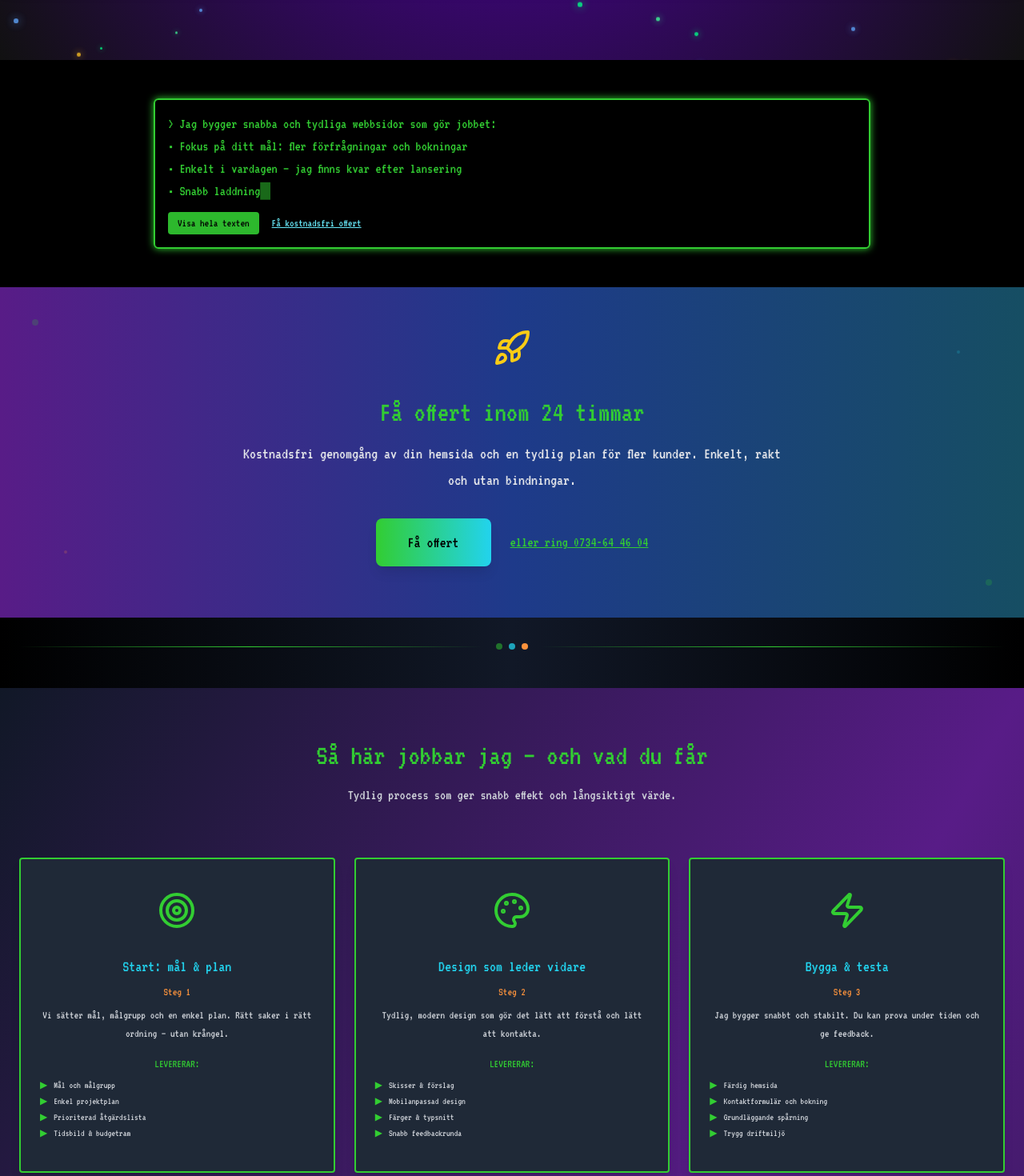
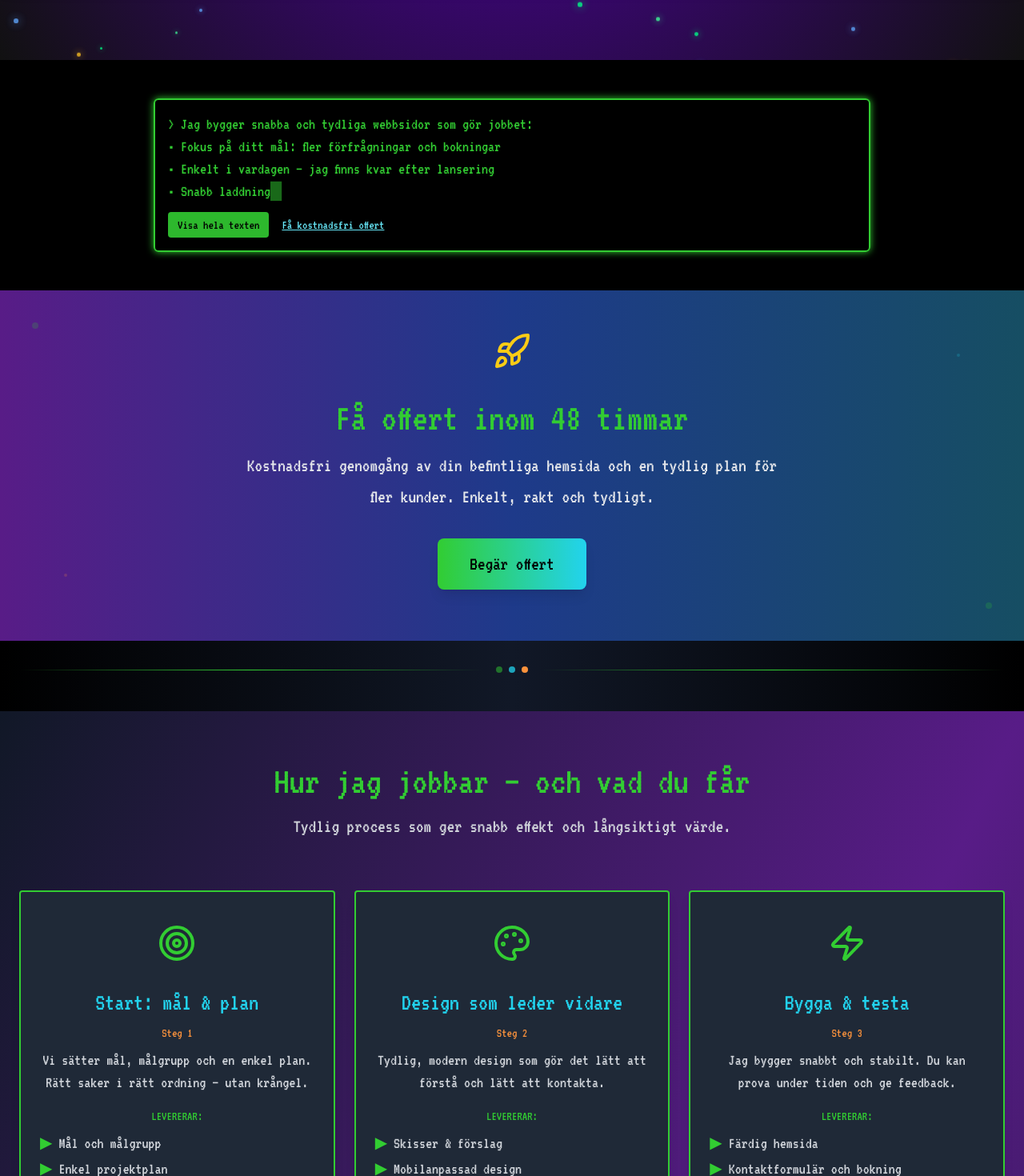
Before and after one commit to isanemka/pixelpioneer, a Vue app: page / in a window 1280 px wide. Shown: the part 817-2287 px from the top of the page at 80% size. Built offline with nearby package versions, Linux system fonts and the light colour scheme; a web font is replaced by a local one.

Commit message:
fix: larger text for readability

```diff
--- a/src/components/About.vue
+++ b/src/components/About.vue
@@ -3,7 +3,7 @@
     <div class="max-w-4xl mx-auto text-limegreen border-2 border-limegreen shadow-limegreen p-4 rounded-md">
       <!-- Typing text effect (accessible) -->
       <p
-        class="text-md md:text-lg leading-relaxed"
+        class="text-lg md:text-xl leading-relaxed"
         role="status"
         aria-live="polite"
         :aria-busy="isTyping ? 'true' : 'false'"
@@ -19,13 +19,13 @@
         <button
           v-if="isTyping"
           @click="skipTyping"
-          class="text-xs md:text-sm text-black bg-limegreen/90 hover:bg-limegreen px-3 py-1 rounded transition"
+          class="text-sm md:text-base text-black bg-limegreen/90 hover:bg-limegreen px-3 py-1 rounded transition"
         >
           Visa hela texten
         </button>
         <a
           href="#contact"
-          class="text-xs md:text-sm underline text-cyan-300 hover:text-cyan-200"
+          class="text-sm md:text-base underline text-cyan-300 hover:text-cyan-200"
         >
           Få kostnadsfri offert
         </a>
@@ -33,8 +33,8 @@
 
       <!-- Services -->
       <div v-if="showServices" class="fade-in">
-        <h3 class="mt-8 text-xl md:text-2xl text-orange-400 underline">Tjänster</h3>
-        <p class="text-base md:text-lg text-gray-300 mt-2">
+        <h3 class="mt-8 text-2xl md:text-3xl text-orange-400 underline">Tjänster</h3>
+        <p class="text-lg md:text-xl text-gray-300 mt-2">
           Implementeringar som ger snabb effekt – allt kan kombineras och växa med ditt företag.
         </p>
 
@@ -45,9 +45,9 @@
             <div class="flex items-start gap-3">
               <component :is="svc.icon" class="text-cyan-300" :size="22" />
               <div>
-                <h4 class="text-cyan-400 text-lg">{{ svc.name }}</h4>
-                <p class="text-limegreen">{{ svc.value }}</p>
-                <p class="text-gray-400 text-sm mt-1">{{ svc.includes }}</p>
+                <h4 class="text-cyan-400 text-xl">{{ svc.name }}</h4>
+                <p class="text-limegreen text-base md:text-lg">{{ svc.value }}</p>
+                <p class="text-gray-400 text-base md:text-lg mt-1">{{ svc.includes }}</p>
               </div>
             </div>
           </article>
--- a/src/components/Approach.vue
+++ b/src/components/Approach.vue
@@ -3,8 +3,8 @@
     <div class="container mx-auto relative z-10">
 
       <!-- HEADLINE -->
-      <h2 class="text-3xl md:text-4xl font-bold text-center mb-4 text-limegreen">Så här jobbar jag – och vad du får</h2>
-      <p class="text-center text-gray-300 mb-16 max-w-3xl mx-auto px-4 text-lg">
+      <h2 class="text-4xl md:text-5xl font-bold text-center mb-4 text-limegreen">Hur jag jobbar – och vad du får</h2>
+      <p class="text-center text-gray-300 mb-16 max-w-3xl mx-auto px-4 text-xl md:text-2xl">
         Tydlig process som ger snabb effekt och långsiktigt värde.
       </p>
 
@@ -24,12 +24,12 @@
                 class="text-limegreen"
               />
             </div>
-            <h3 class="text-xl font-bold mb-2 text-cyan-400">{{ approach.title }}</h3>
-            <p class="text-orange-400 text-sm mb-2">{{ approach.phase }}</p>
-            <p class="text-gray-300 mb-4 text-sm leading-relaxed">{{ approach.description }}</p>
+            <h3 class="text-3xl font-bold mb-2 text-cyan-400">{{ approach.title }}</h3>
+            <p class="text-orange-400 text-base mb-2">{{ approach.phase }}</p>
+            <p class="text-gray-300 mb-4 text-lg md:text-xl leading-relaxed">{{ approach.description }}</p>
             <div class="mb-4">
-              <h4 class="text-limegreen font-bold text-sm mb-2">LEVERERAR:</h4>
-              <ul class="text-xs text-gray-300 space-y-1">
+              <h4 class="text-limegreen font-bold text-base mb-2">LEVERERAR:</h4>
+              <ul class="text-lg md:text-xl text-gray-300 space-y-1">
                 <li v-for="deliverable in approach.deliverables" :key="deliverable" class="flex items-center">
                   <span class="text-limegreen mr-2">▶</span>{{ deliverable }}
                 </li>
@@ -41,8 +41,8 @@
 
       <!-- RESULTS & BENEFITS -->
       <div class="mb-20">
-        <h3 class="text-2xl md:text-3xl font-bold text-center mb-4 text-orange-400">Resultat du märker</h3>
-        <p class="text-center text-gray-300 mb-12 max-w-2xl mx-auto px-6">
+        <h3 class="text-3xl md:text-4xl font-bold text-center mb-4 text-orange-400">Resultat du märker</h3>
+        <p class="text-center text-gray-300 mb-12 max-w-2xl mx-auto px-6 text-xl md:text-2xl">
           Konkret effekt för din verksamhet: fler förfrågningar, tydligare budskap och smidigare upplevelse.
         </p>
         <div class="grid grid-cols-1 sm:grid-cols-2 lg:grid-cols-3 gap-8 px-6 max-w-6xl mx-auto">
@@ -55,10 +55,10 @@
                 class="text-limegreen"
               />
             </div>
-            <h3 class="text-xl lg:text-2xl text-cyan-400 font-vt323 mb-3">{{ benefit.title }}</h3>
-            <p class="text-gray-300 text-sm lg:text-base leading-relaxed mb-4">{{ benefit.description }}</p>
+            <h3 class="text-3xl text-cyan-400 font-vt323 mb-3">{{ benefit.title }}</h3>
+            <p class="text-gray-300 text-xl md:text-2xl leading-relaxed mb-4">{{ benefit.description }}</p>
             <div class="space-y-2">
-              <div v-for="feature in benefit.features" :key="feature" class="flex items-center text-xs lg:text-sm text-limegreen">
+              <div v-for="feature in benefit.features" :key="feature" class="flex items-center text-lg md:text-xl text-limegreen">
                 <span class="mr-2">▶</span>{{ feature }}
               </div>
             </div>
@@ -68,10 +68,10 @@
 
       <!-- TECHNICAL FOUNDATION -->
       <div class="text-center">
-        <h3 class="text-2xl font-vt323 text-orange-400 mb-6">MODERN & SÄKER GRUND</h3>
+        <h3 class="text-3xl font-vt323 text-orange-400 mb-6">MODERN & SÄKER GRUND</h3>
         <div class="max-w-4xl mx-auto px-6">
-          <p class="text-lg text-gray-300 mb-8 leading-relaxed">
-            Bygger med beprövad, modern teknik som garanterar säkerhet, hastighet och framtidssäkerhet för ditt företag.
+          <p class="text-xl text-gray-300 mb-8 leading-relaxed">
+            Bygger med beprövad, modern teknik som garanterar säkerhet, hastighet och framtidssäkerhet för dig och ditt företag.
           </p>
 
           <!-- Benefit cards -->
@@ -80,24 +80,24 @@
               <div class="w-12 h-12 flex items-center justify-center rounded-full bg-gray-700 border border-limegreen mb-3 mx-auto">
                 <component :is="Zap" :size="24" class="text-limegreen" />
               </div>
-              <h4 class="text-cyan-400 font-bold mb-2">Snabb & responsiv</h4>
-              <p class="text-gray-300 text-sm">Optimerad kod för alla enheter</p>
+              <h4 class="text-cyan-400 font-bold mb-2 text-lg">Snabb & responsiv</h4>
+              <p class="text-gray-300 text-base">Optimerad kod för alla enheter</p>
             </div>
 
             <div class="bg-gray-800 border border-cyan-400 rounded-lg p-4">
               <div class="w-12 h-12 flex items-center justify-center rounded-full bg-gray-700 border border-limegreen mb-3 mx-auto">
                 <component :is="Shield" :size="24" class="text-limegreen" />
               </div>
-              <h4 class="text-cyan-400 font-bold mb-2">Säker & stabil</h4>
-              <p class="text-gray-300 text-sm">Moderna säkerhetslösningar och regelbundna uppdateringar</p>
+              <h4 class="text-cyan-400 font-bold mb-2 text-lg">Säker & stabil</h4>
+              <p class="text-gray-300 text-base">Moderna säkerhetslösningar och regelbundna uppdateringar</p>
             </div>
 
             <div class="bg-gray-800 border border-cyan-400 rounded-lg p-4">
               <div class="w-12 h-12 flex items-center justify-center rounded-full bg-gray-700 border border-limegreen mb-3 mx-auto">
                 <component :is="TrendingUp" :size="24" class="text-limegreen" />
               </div>
-              <h4 class="text-cyan-400 font-bold mb-2">Framtidssäker</h4>
-              <p class="text-gray-300 text-sm">Skalbar arkitektur som växer med ditt företag</p>
+              <h4 class="text-cyan-400 font-bold mb-2 text-lg">Framtidssäker</h4>
+              <p class="text-gray-300 text-base">Skalbar arkitektur som växer med ditt företag</p>
             </div>
           </div>
         </div>
--- a/src/components/CTA.vue
+++ b/src/components/CTA.vue
@@ -13,27 +13,20 @@
         <component :is="Rocket" :size="48" class="text-yellow-400 mx-auto mb-4 animate-bounce" />
       </div>
 
-      <h2 class="text-3xl md:text-4xl font-bold mb-4 text-limegreen">
-        Få offert inom 24 timmar
+      <h2 class="text-4xl md:text-5xl font-bold mb-4 text-limegreen">
+        Få offert inom 48 timmar
       </h2>
-      <p class="text-xl text-gray-200 mb-8 max-w-2xl mx-auto leading-relaxed">
-        Kostnadsfri genomgång av din hemsida och en tydlig plan för fler kunder. Enkelt, rakt och utan bindningar.
+      <p class="text-2xl text-gray-200 mb-8 max-w-2xl mx-auto leading-relaxed">
+        Kostnadsfri genomgång av din befintliga hemsida och en tydlig plan för fler kunder. Enkelt, rakt och tydligt.
       </p>
 
       <div class="flex flex-col sm:flex-row gap-4 sm:gap-6 justify-center items-center">
         <a
           href="#contact"
-          class="group bg-gradient-to-r from-limegreen to-cyan-400 text-black px-8 md:px-10 py-4 rounded-lg font-bold hover:from-cyan-400 hover:to-limegreen transition-all duration-300 text-xl shadow-lg hover:shadow-xl transform hover:scale-105 focus:outline-none focus-visible:ring-2 focus-visible:ring-white focus-visible:ring-offset-2 focus-visible:ring-offset-cyan-500"
+          class="group bg-gradient-to-r from-limegreen to-cyan-400 text-black px-8 md:px-10 py-4 rounded-lg font-bold hover:from-cyan-400 hover:to-limegreen transition-all duration-300 text-2xl shadow-lg hover:shadow-xl transform hover:scale-105 focus:outline-none focus-visible:ring-2 focus-visible:ring-white focus-visible:ring-offset-2 focus-visible:ring-offset-cyan-500"
           aria-label="Öppna kontaktformuläret för att få offert"
         >
-          <span class="group-hover:animate-pulse">Få offert</span>
-        </a>
-        <a
-          href="tel:+46734644604"
-          class="text-limegreen underline hover:text-cyan-300 text-lg"
-          aria-label="Ring 0734-64 46 04"
-        >
-          eller ring 0734-64 46 04
+          <span class="group-hover:animate-pulse">Begär offert</span>
         </a>
       </div>
     </div>
--- a/src/components/CookieBanner.vue
+++ b/src/components/CookieBanner.vue
@@ -1,13 +1,13 @@
 <template>
   <div v-if="showBanner" class="z-20 fixed bottom-0 left-0 w-full bg-gray-900 text-white p-4 flex flex-col md:flex-row justify-between items-center shadow-lg">
-    <p class="text-sm text-gray-300">
+    <p class="text-base text-gray-300">
       Vi använder cookies för att förbättra din upplevelse. Du kan godkänna eller avböja.
     </p>
     <div class="mt-2 md:mt-0 flex gap-2">
-      <button @click="declineCookies" class="bg-gray-700 hover:bg-gray-600 text-white px-4 py-2 rounded">
+      <button @click="declineCookies" class="bg-gray-700 hover:bg-gray-600 text-white px-4 py-2 rounded text-sm md:text-base">
         Avböj
       </button>
-      <button @click="acceptCookies" class="bg-blue-500 hover:bg-blue-600 text-white px-4 py-2 rounded">
+      <button @click="acceptCookies" class="bg-blue-500 hover:bg-blue-600 text-white px-4 py-2 rounded text-sm md:text-base">
         Godkänn
       </button>
     </div>
--- a/src/components/Footer.vue
+++ b/src/components/Footer.vue
@@ -6,7 +6,7 @@ import { Mail, Phone, MapPin } from 'lucide-vue-next'
   <footer class="relative bg-gradient-to-t from-black via-gray-900 to-black text-gray-300 text-center py-8 overflow-hidden">
 
     <!-- Copyright & Branding -->
-    <p class="text-lg mt-6 font-vt323 text-limegreen">
+    <p class="text-xl mt-6 font-vt323 text-limegreen">
       © {{ new Date().getFullYear() }} PixelPioneer - Webbsidor som gör skillnad
     </p>
   </footer>
--- a/src/components/Header.vue
+++ b/src/components/Header.vue
@@ -9,7 +9,7 @@
         alt="Rocket with stars"
         class="w-8 h-8 md:w-16 md:h-16 mt-1"
       />
-      <ul class="flex space-x-4 text-base md:text-2xl font-vt323">
+      <ul class="flex space-x-4 text-lg md:text-2xl font-vt323">
         <li><a href="#services" class="hover:text-indigo-400">Tjänster</a></li>
         <li><a href="#approach" class="hover:text-indigo-400">Process & Fördelar</a></li>
         <li><a href="#contact" class="hover:text-indigo-400">Få Offert</a></li>
--- a/src/components/Separator.vue
+++ b/src/components/Separator.vue
@@ -13,7 +13,7 @@
       </div>
 
       <!-- Scrolling text effect -->
-      <div class="mt-4 text-center text-gray-600 text-sm">
+      <div class="mt-4 text-center text-gray-600 text-base md:text-lg">
       </div>
     </div>
   </section>
--- a/src/style.css
+++ b/src/style.css
@@ -19,6 +19,11 @@ body {
   margin: 0;
   min-width: 320px;
   min-height: 100vh;
+  font-size: 17px;
+}
+
+@media (min-width: 768px) {
+  body { font-size: 18px; }
 }
 
 h1 {
```
Also changed, not shown: src/components/Contact.vue (+11 -11 lines), src/components/PixelAssistant.vue (+6 -6 lines), src/components/Projects.vue (+10 -10 lines).
